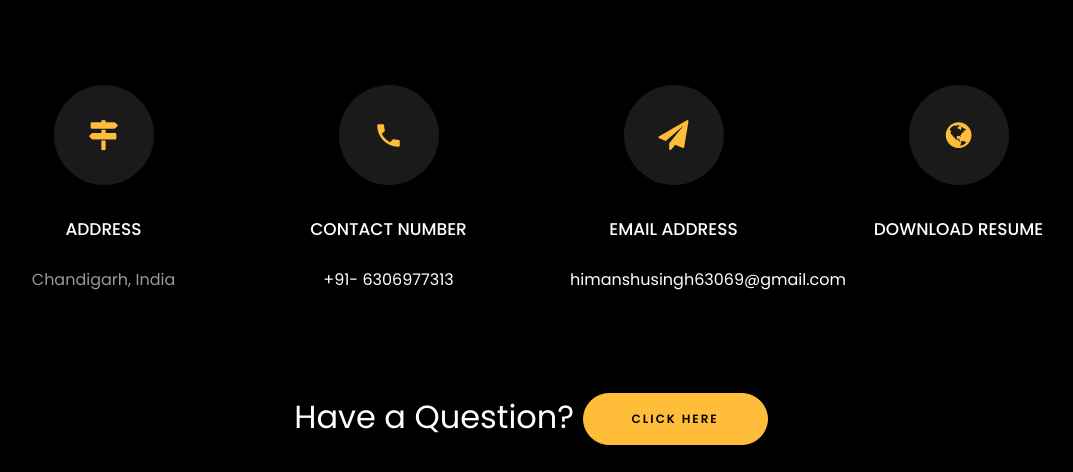
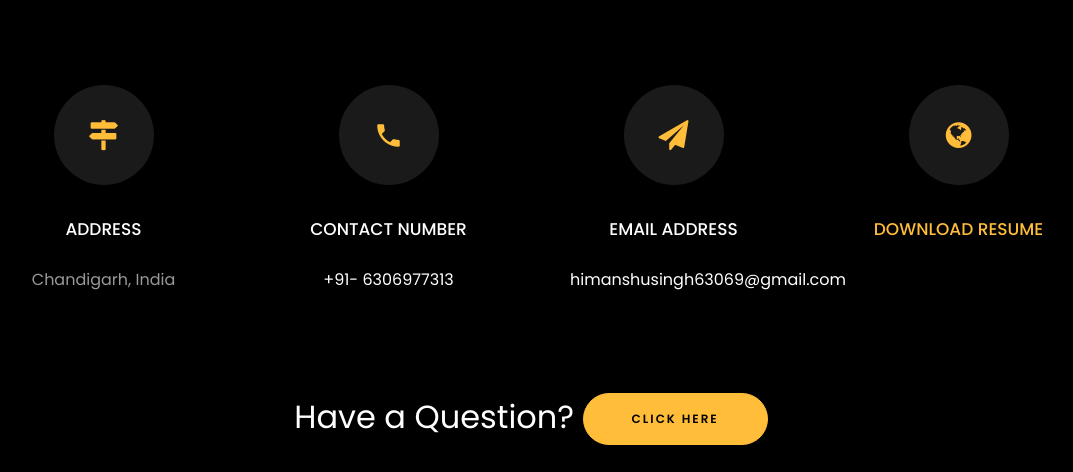
Before and after one commit to himanshu63867/Portfolio, a plain HTML site: page index.html in a window 1280 px wide. Shown: the part 5641-6113 px from the top of the page, without its empty margins (109-1182 px from the left). Drawn offline with Linux system fonts and the light colour scheme; files whose address does not match are found by name.

Commit message:
update html3

```diff
--- a/index.html
+++ b/index.html
@@ -579,7 +579,10 @@
           		<div class="icon d-flex align-items-center justify-content-center">
           			<span class="icon-globe"></span>
           		</div>
-          		<h3 class="mb-4">Download Resume<a href="images/HimanshuresumeN.pdf" download></a></h3>
+          		<h3 class="mb-4">
+					<a href="images/HimanshuresumeN.pdf" download>Download Resume</a>
+				  </h3>
+
 	          </div>
           </div>
 
```
